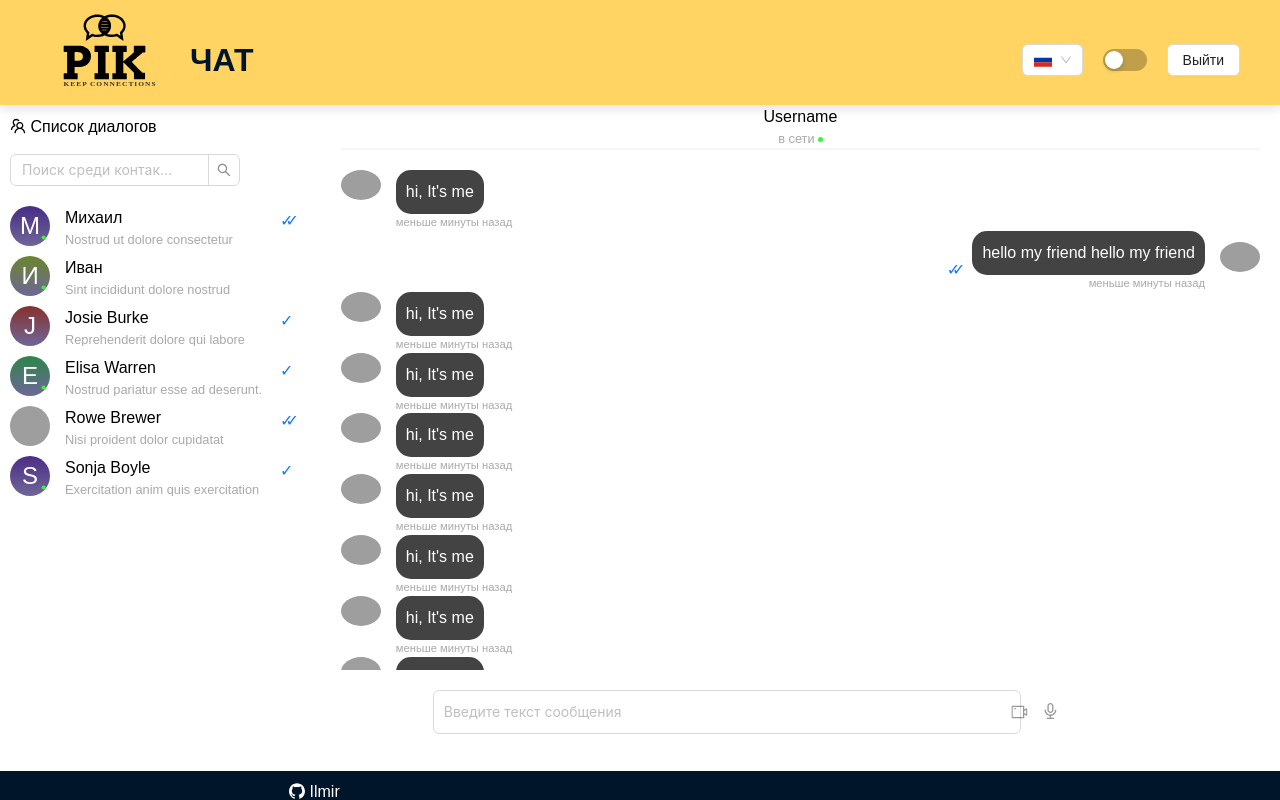
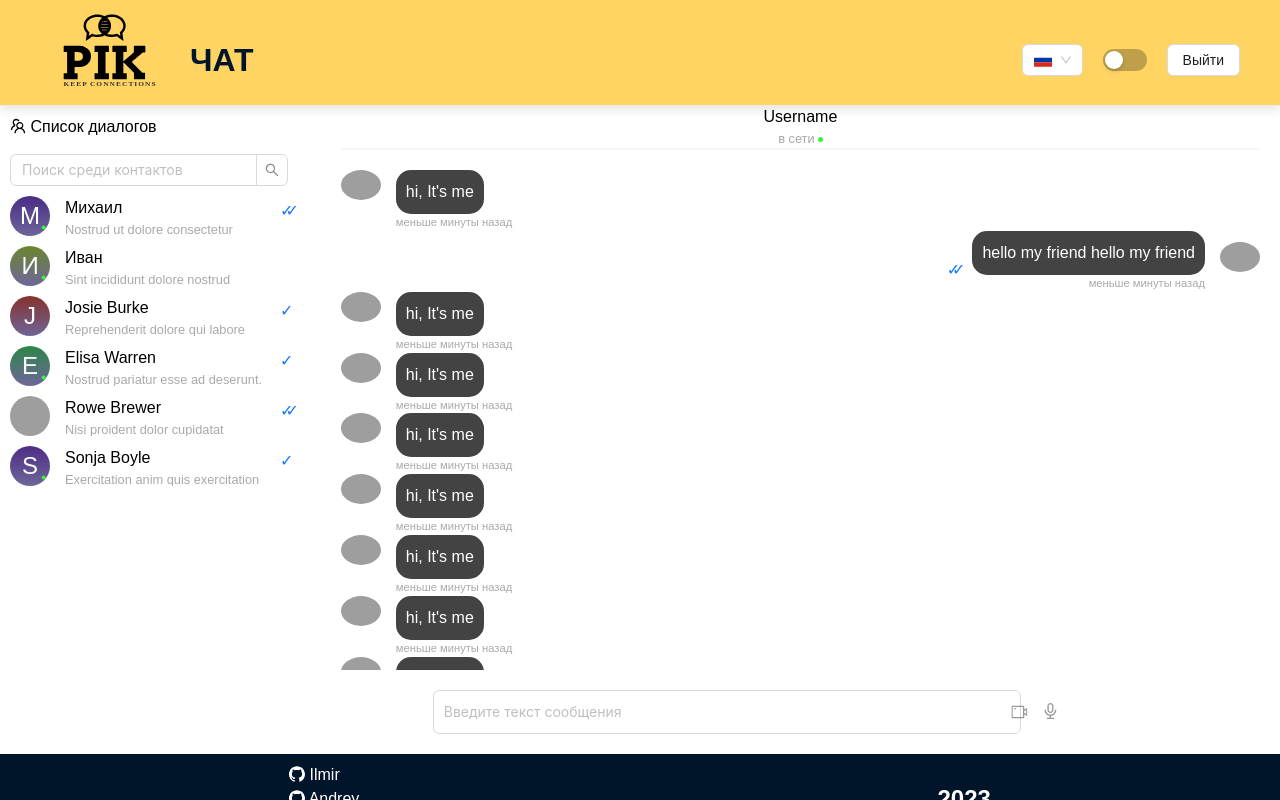
Before and after one commit to h1stil/video-chat, a React (Create React App) app: page /im in a window 1280 px wide. Built offline with nearby package versions, Linux system fonts and the light colour scheme; grey boxes are pictures that could not be loaded.

Commit message:
feat: added search users

```diff
--- a/src/modules/MainPage/MainPage.tsx
+++ b/src/modules/MainPage/MainPage.tsx
@@ -1,46 +1,32 @@
 import Dialog from "./components/Dialog/Dialog";
 import "./MainPage.scss";
 import { Input } from "antd";
-import ContactList from "./components/ContactList/ContactList";
 import {
   AudioOutlined,
   LoadingOutlined,
   SendOutlined,
-  TeamOutlined,
   VideoCameraOutlined,
 } from "@ant-design/icons";
 import { recordMessage } from "./utils/recordMessage";
 import testUsers from "./utils/testUsers.json";
 import { useState } from "react";
+import ContainerDialog from "./utils/ContainerDialogs";
 
 const Contacts = JSON.parse(JSON.stringify(testUsers));
 
 const MainPage = () => {
   const [sendMessage, setSendMessage] = useState("");
-  const { Search } = Input;
   const onSearch = (value: string) => console.log(value);
+  const [inputValue] = useState("");
 
   return (
     <div className="main">
-      <div className="main__contacts">
-        <div className="contacts__search">
-          <div className="search__list">
-            <TeamOutlined />
-            <span> Список диалогов</span>
-          </div>
-          <Search
-            className="contacts__search-input"
-            placeholder="Поиск среди контактов"
-            allowClear
-            onChange={(e) => onSearch(e.target.value)}
-            onSearch={onSearch}
-            style={{ width: 250, padding: "5px 10px" }}
-          />
-        </div>
-        <div className="contacts__list">
-          <ContactList props={Contacts} userId={1} />
-        </div>
-      </div>
+      <ContainerDialog
+        props={Contacts}
+        userId={1}
+        onSearch={onSearch}
+        inputValue={inputValue}
+      />
       <div className="main__dialog">
         <Dialog />
         <div className="dialog__send-message">
--- a/src/modules/MainPage/components/ContactList/ContactList.tsx
+++ b/src/modules/MainPage/components/ContactList/ContactList.tsx
@@ -1,5 +1,7 @@
 import { FC } from "react";
 import Contact from "../Contact/Contact";
+import { TeamOutlined } from "@ant-design/icons";
+import { Input, Empty } from "antd";
 
 interface IUser {
   name: string;
@@ -20,22 +22,49 @@ export interface IContact {
   isMe: boolean;
 }
 
-interface PostsProps {
+export interface PostsProps {
   props: IContact[];
   userId: number;
+  onSearch?: (value: string) => void;
+  inputValue?: string;
 }
 
-const ContactList: FC<PostsProps> = ({ props, userId }) => {
+const ContactList: FC<PostsProps> = ({ props, userId, onSearch }) => {
+  const { Search } = Input;
+
   return (
+    <div>
+      <div className="contacts__search">
+        <div className="search__list">
+          <TeamOutlined />
+          <span> Список диалогов</span>
+        </div>
+        <Search
+          className="contacts__search-input"
+          placeholder="Поиск среди контактов"
+          allowClear
+          onChange={(e) => onSearch!(e.target.value)}
+          onSearch={onSearch}
+          style={{ width: 298, padding: "5px 10px" }}
+        />
+      </div>
       <div className="contacts">
-      {props.map((item) => (
+        {props.length ? (
+          props.map((item) => (
             <Contact
               key={item.user.id}
               user={item.user}
               lastMessage={item.lastMessage}
               isMe={item.user.id === userId}
             />
-      ))}
+          ))
+        ) : (
+          <Empty
+            image={Empty.PRESENTED_IMAGE_SIMPLE}
+            description="Не найдено"
+          />
+        )}
+      </div>
     </div>
   );
 };
--- /dev/null
+++ b/src/modules/MainPage/utils/ContainerDialogs.tsx
@@ -0,0 +1,28 @@
+import { useState, FC } from "react";
+import ContactList, { PostsProps } from "../components/ContactList/ContactList";
+
+const ContainerDialog: FC<PostsProps> = ({ props, userId }) => {
+  const [inputValue, setInputValue] = useState("");
+  const [filtred, setFiltred] = useState(Array.from(props));
+
+  const onChangeInput = (value: string) => {
+    setFiltred(
+      props.filter(
+        (dialog) =>
+          dialog.user.name.toLowerCase().indexOf(value.toLowerCase()) >= 0
+      )
+    );
+    setInputValue(value);
+  };
+
+  return (
+    <ContactList
+      userId={userId}
+      props={filtred}
+      onSearch={onChangeInput}
+      inputValue={inputValue}
+    />
+  );
+};
+
+export default ContainerDialog;
```
Lines whose indentation alone changed are shown as unchanged.
